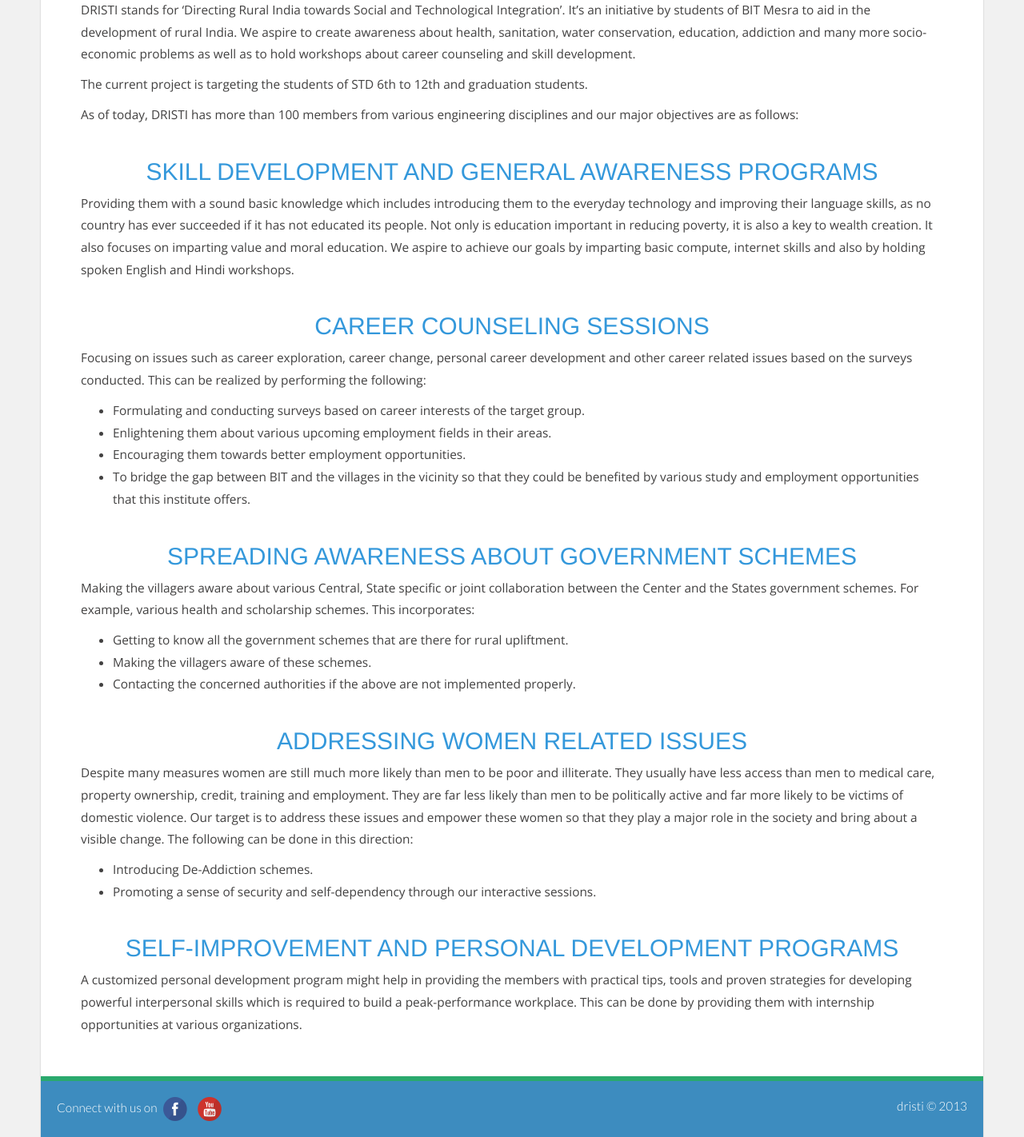
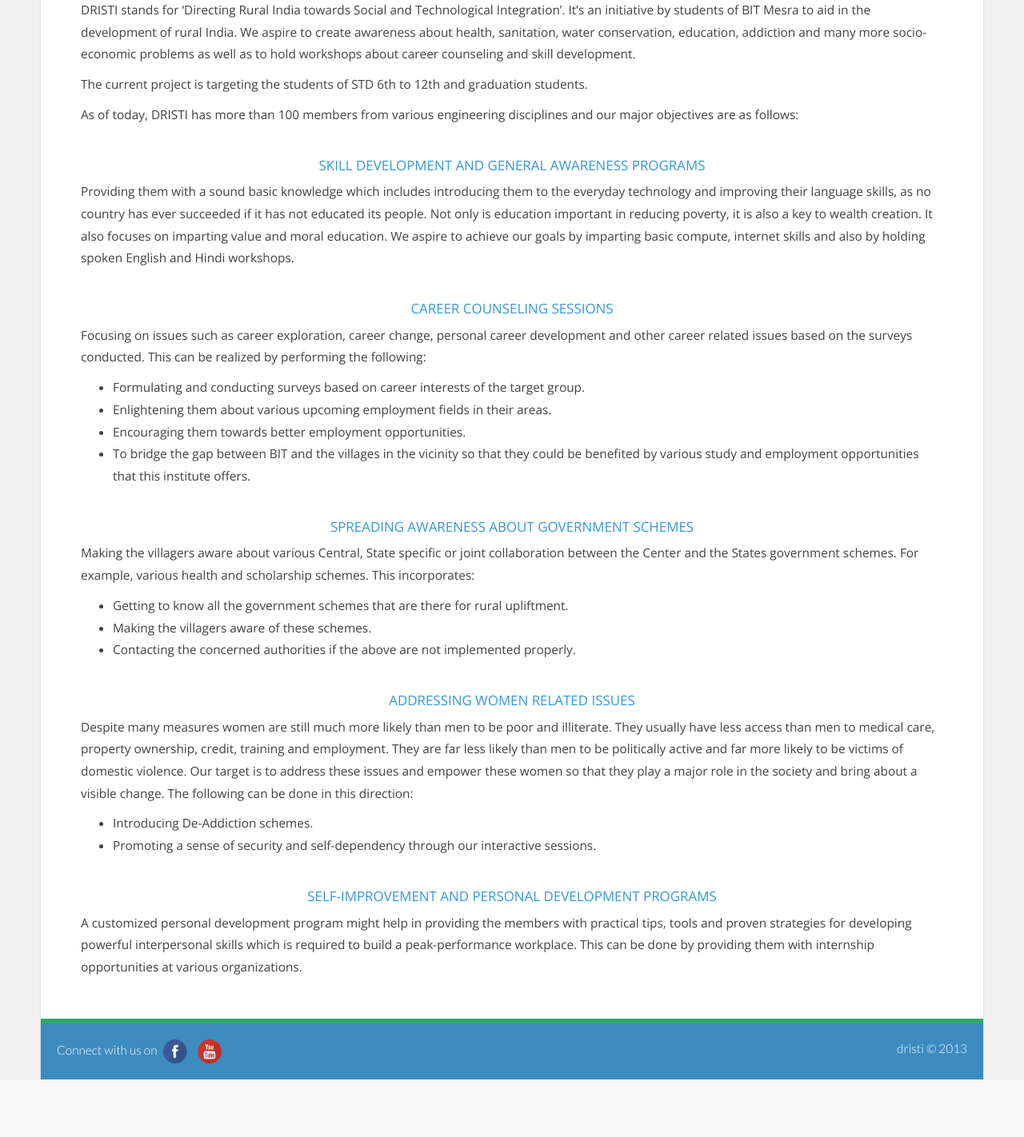
Before and after one commit to vivekagr/dristi, a PHP site: page /objective.php in a window 1280 px wide. Shown: the part 192-1614 px from the top of the page at 80% size. After the commit the page ends 1542 px from the top, so only its background shows below. Run offline with PHP 8.4, Linux system fonts and the light colour scheme; some web fonts are replaced.

Commit message:
Fix a bug.

```diff
--- a/objective.php
+++ b/objective.php
@@ -10,9 +10,9 @@
                 <p>DRISTI stands for ‘Directing Rural India towards Social and Technological Integration’. It’s an initiative by students of BIT Mesra to aid in the development of rural India. We aspire to create awareness about health, sanitation, water conservation, education, addiction and many more socio-economic problems as well as to hold workshops about career counseling and skill development.</p>
                 <p>The current project is targeting the students of STD 6th to 12th and graduation students.</p>
                 <p>As of today, DRISTI has more than 100 members from various engineering disciplines and our major objectives are as follows:</p>
-                <h2 class="heading-text-blue">Skill Development and General Awareness Programs</h2>
+                <h2 class="heading-text heading-text-blue">Skill Development and General Awareness Programs</h2>
                 <p>Providing them with a sound basic knowledge which includes introducing them to the everyday technology and improving their language skills, as no country has ever succeeded if it has not educated its people. Not only is education important in reducing poverty, it is also a key to wealth creation. It also focuses on imparting value and moral education. We aspire to achieve our goals by imparting basic compute, internet skills and also by holding spoken English and Hindi workshops.</p>
-                <h2 class="heading-text-blue">Career Counseling Sessions</h2>
+                <h2 class="heading-text heading-text-blue">Career Counseling Sessions</h2>
                 <p>Focusing on issues such as career exploration, career change, personal career development and other career related issues based on the surveys conducted. This can be realized by performing the following:</p>
                 <ul>
                     <li>Formulating and conducting surveys based on career interests of the target group.</li>
@@ -20,20 +20,20 @@
                     <li>Encouraging them towards better employment opportunities.</li>
                     <li>To bridge the gap between BIT and the villages in the vicinity so that they could be benefited by various study and employment opportunities that this institute offers.</li>
                 </ul>
-                <h2 class="heading-text-blue">Spreading awareness about Government schemes</h2>
+                <h2 class="heading-text heading-text-blue">Spreading awareness about Government schemes</h2>
                 <p>Making the villagers aware about various Central, State specific or joint collaboration between the Center and the States government schemes. For example, various health and scholarship schemes. This incorporates:</p>
                 <ul>
                     <li>Getting to know all the government schemes that are there for rural upliftment.</li>
                     <li>Making the villagers aware of these schemes.</li>
                     <li>Contacting the concerned authorities if the above are not implemented properly.</li>
                 </ul>
-                <h2 class="heading-text-blue">Addressing Women Related Issues</h2>
+                <h2 class="heading-text heading-text-blue">Addressing Women Related Issues</h2>
                 <p>Despite many measures women are still much more likely than men to be poor and illiterate. They usually have less access than men to medical care, property ownership, credit, training and employment. They are far less likely than men to be politically active and far more likely to be victims of domestic violence. Our target is to address these issues and empower these women so that they play a major role in the society and bring about a visible change. The following can be done in this direction:</p>
                 <ul>
                     <li>Introducing De-Addiction schemes.</li>
                     <li>Promoting a sense of security and self-dependency through our interactive sessions.</li>
                 </ul>
-                <h2 class="heading-text-blue">Self-improvement and Personal Development Programs</h2>
+                <h2 class="heading-text heading-text-blue">Self-improvement and Personal Development Programs</h2>
                 <p>A customized personal development program might help in providing the members with practical tips, tools and proven strategies for developing powerful interpersonal skills which is required to build a peak-performance workplace. This can be done by providing them with internship opportunities at various organizations.</p>
             </div>
         </div>
```
